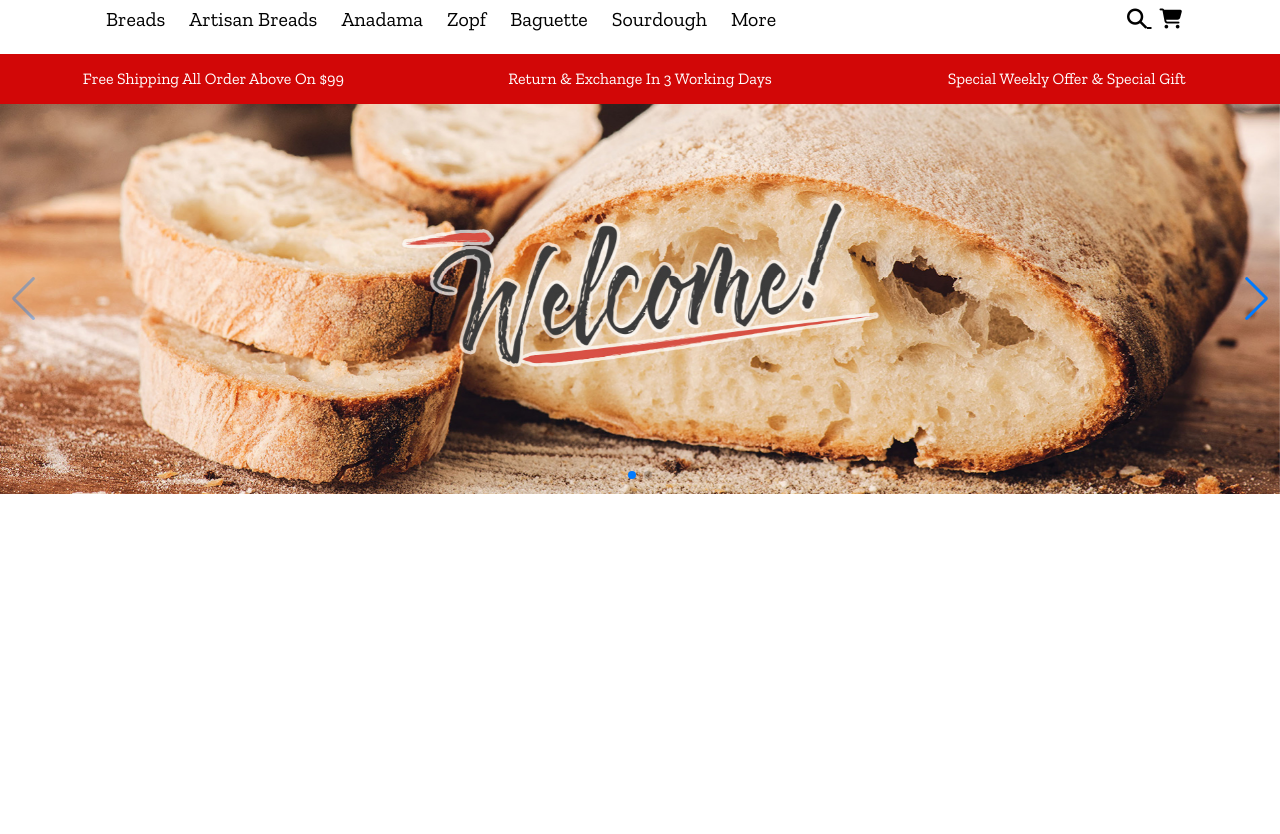
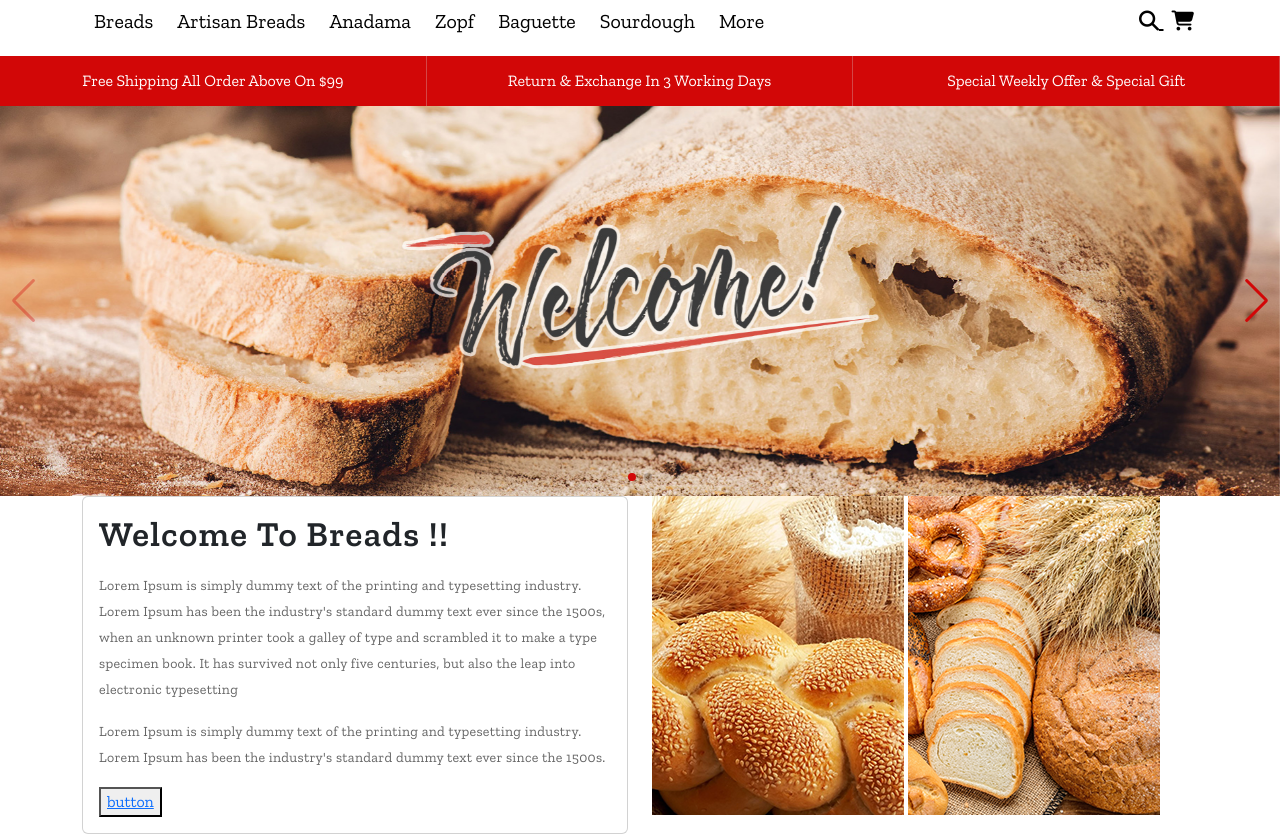
Before and after one commit to wdaweb/bootstrap-tingguoguoguo, a plain HTML site: page index.html in a window 1280 px wide. Shown: the part 134-968 px from the top of the page. Before the commit the page ends 800 px from the top, so only its background shows below. Drawn offline with nearby package versions, Linux system fonts and the light colour scheme; a web font is replaced by a local one.

Commit message:
修復輪播導覽、section01

```diff
--- a/index.html
+++ b/index.html
@@ -21,34 +21,6 @@
     * {
       font-family: 'Zilla Slab', serif;
     }
-
-    html,
-    body {
-      position: relative;
-    }
-
-    .swiper {
-      width: 100%;
-      /* height: 100%; 移除或更改這行 */
-    }
-
-    .swiper-slide {
-      text-align: center;
-      font-size: 18px;
-      background: #fff;
-      display: flex;
-      justify-content: center;
-      align-items: center;
-      height: 100%;
-      /* 保留這行，確保 swiper-slide 的高度與父元素相等 */
-    }
-
-    .swiper-slide img {
-      display: block;
-      width: 100%;
-      height: 100%;
-      object-fit: cover;
-    }
   </style>
 </head>
 
@@ -57,13 +29,20 @@
   <div id="HeaderLogo"><a href="#"><img src="./images/logo.jpg"></a></div>
 
   <!-- 白色導覽列--------------------------------------------------------------->
-  <div id="MyNav" class="container-lg">
-    <nav class="navbar navbar-expand-lg navbar-light bg-whrite ">
+  <nav id="MyNav" class="navbar navbar-expand-lg navbar-light bg-whrite container sticky-top">
     <div class="container-fluid">
       <button class="navbar-toggler" type="button" data-bs-toggle="collapse" data-bs-target="#navbarNav"
         aria-controls="navbarNav" aria-expanded="false" aria-label="Toggle navigation">
         <span class="navbar-toggler-icon"></span>
       </button>
+      <div class="navicon">
+        <a href="#">
+          <i class="fa-solid fa-magnifying-glass"></i>
+        </a>
+        <a href="#">
+          <i class="fa-solid fa-cart-shopping"></i>
+        </a>
+      </div>
       <div class="collapse navbar-collapse " id="navbarNav">
         <ul class="navbar-nav">
           <li class="nav-item">
@@ -89,17 +68,8 @@
           </li>
         </ul>
       </div>
-        <div>
-          <a href="#">
-            <i class="fa-solid fa-magnifying-glass"></i>
-          </a>
-          <a href="#">
-            <i class="fa-solid fa-cart-shopping"></i>
-          </a>
-        </div>
     </div>
   </nav>
-  </div>
 
   <!-- 紅色導覽列 ------------------------->
   <div id="MyNav2" class="container-fluid">
@@ -122,19 +92,40 @@
     <div class="swiper-button-prev"></div>
   </div>
 
+  <!-- section01-------------------------->
+  <section id="section01">
+    <div class="container">
+      <div class="row">
+        <div class="col-lg-6">
+          <div class="card">
+            <div class="card-body">
+              <h5 class="card-title">Welcome To Breads !!</h5>
+              <p class="card-text">Lorem Ipsum is simply dummy text of the printing and typesetting industry. Lorem
+                Ipsum has been the industry's standard dummy text ever since the 1500s, when an unknown printer took a
+                galley of type and scrambled it to make a type specimen book. It has survived not only five centuries,
+                but also the leap into electronic typesetting</p>
+              <p class="card-text">Lorem Ipsum is simply dummy text of the printing and typesetting industry. Lorem
+                Ipsum has been the industry's standard dummy text ever since the 1500s.</p>
+              <button><a href="#">button</a></button>
+            </div>
+          </div>
+        </div>
+        <div class="col-lg-6">
+          <img src="./images/cms_banner_1.png">
+          <img src="./images/cms_banner_2.png">
+        </div>
+      </div>
+    </div>
+  </section>
 
+
+  <script src='https://cdnjs.cloudflare.com/ajax/libs/jquery/3.7.1/jquery.js'
+    integrity='sha512-+k1pnlgt4F1H8L7t3z95o3/KO+o78INEcXTbnoJQ/F2VqDVhWoaiVml/OEHv9HsVgxUaVW+IbiZPUJQfF/YxZw=='
+    crossorigin='anonymous'></script>
   <script src='https://cdnjs.cloudflare.com/ajax/libs/bootstrap/5.3.2/js/bootstrap.bundle.min.js'></script>
   <script src="https://cdn.jsdelivr.net/npm/swiper@11/swiper-bundle.min.js"></script>
+  <script src="./js/all.js"></script>
   <script>
-    var swiper = new Swiper(".mySwiper", {
-      pagination: {
-        el: ".swiper-pagination",
-      },
-      navigation: {
-        nextEl: ".swiper-button-next",
-        prevEl: ".swiper-button-prev",
-      },
-    });
   </script>
 </body>
 
--- /dev/null
+++ b/js/all.js
@@ -0,0 +1,19 @@
+/* 輪播圖 */
+//初始化輪播圖
+var swiper = new Swiper(".mySwiper", {
+  pagination: {
+    el: ".swiper-pagination",
+  },
+  navigation: {
+    nextEl: ".swiper-button-next",
+    prevEl: ".swiper-button-prev",
+  },
+});
+
+$(".swiper-pagination").on("click", ".swiper-pagination-bullet", function () {
+  // 獲取點擊的索引
+  var index = $(this).index();
+
+  // 跳轉到對應的輪播圖
+  swiper.slideTo(index);
+});
--- a/scss/_HeaderLogo.scss
+++ b/scss/_HeaderLogo.scss
@@ -1,16 +1,15 @@
 #HeaderLogo {
-  width: 100%;
-  display: flex;
-  flex-direction: column;
-  text-align: center;
+  img {
+    position: absolute;
+    top: 50px;
+    left: 50%;
+    transform: translateX(-50%);
+
+  }
 
   @include md {
-    text-align: center;
-
     img {
-      position: absolute;
-      left: 50%;
-      transform: translateX(-50%);
+      top: 0;
     }
   }
 
--- a/scss/_MyNav.scss
+++ b/scss/_MyNav.scss
@@ -1,4 +1,15 @@
 #MyNav {
+  margin-top: 120px;
+
+  .navbar-toggler {
+    //無效
+    color: #2b2c2f !important;
+    border: none !important;
+  }
+
+  button:focus {
+    box-shadow: none;
+  }
 
   .nav-link {
     color: black;
@@ -7,6 +18,7 @@
       color: $p-color;
     }
   }
+
 
 
   a {
@@ -19,26 +31,21 @@
     }
   }
 
-  img {
-    display: none;
-  }
-
-  @include md {
-
-    height: 120px;
-
-    img {
-      display: block;
+  @include lg {
+    .container-fluid {
+      flex-direction: row-reverse;
     }
-
   }
 }
 
 #MyNav2 {
   background: $p-color;
-  height: 50px;
   text-align: center;
-  line-height: 50px;
+  display: none;
+
+  .col {
+    border-right: 1px solid #d44646;
+  }
 
   a {
     color: $s-color;
@@ -46,6 +53,14 @@
   }
 
   @include md {
-    display: none;
+    display: block;
+    height: 90px;
+    line-height: 90px;
+  }
+
+  @include lg {
+    display: block;
+    height: 50px;
+    line-height: 50px;
   }
 }
--- /dev/null
+++ b/scss/_section01.scss
@@ -0,0 +1,16 @@
+#section01 {
+  .card-title {
+    font-size: 35px;
+    padding-bottom: 10px;
+    font-weight: 600;
+    letter-spacing: 1.3px;
+  }
+
+  .card-text {
+    color: #656565;
+    font-size: 14px;
+    font-weight: 300;
+    letter-spacing: 0.3px;
+    line-height: 26px;
+  }
+}
--- a/scss/_variables.scss
+++ b/scss/_variables.scss
@@ -4,11 +4,11 @@
 // $space: 1rem;
 
 // Breakpoint
-$breakpoint-sm: 575px;
-$breakpoint-md: 767px;
-$breakpoint-lg: 991px;
-$breakpoint-xl: 1199px;
-$breakpoint-xxl: 1399px;
+$breakpoint-sm: 576px;
+$breakpoint-md: 768px;
+$breakpoint-lg: 992px;
+$breakpoint-xl: 1200px;
+$breakpoint-xxl: 1400px;
 
 //color
 $p-color: #d20707;
--- /dev/null
+++ b/scss/plugin/_swiper.scss
@@ -0,0 +1,52 @@
+// html,
+// body {
+//   position: relative;
+//   height: 100%;
+// }
+
+// body {
+//   background: #eee;
+//   font-family: Helvetica Neue, Helvetica, Arial, sans-serif;
+//   font-size: 14px;
+//   color: #000;
+//   margin: 0;
+//   padding: 0;
+// }
+
+
+.swiper {
+  width: 100%;
+  height: 100%;
+
+  .swiper-pagination-bullet-active {
+    background: $p-color;
+  }
+
+  .swiper-pagination-bullet {
+    cursor: pointer;
+  }
+
+  .swiper-button-prev {
+    color: $p-color;
+  }
+
+  .swiper-button-next {
+    color: $p-color;
+  }
+}
+
+.swiper-slide {
+  text-align: center;
+  font-size: 18px;
+  background: #fff;
+  display: flex;
+  justify-content: center;
+  align-items: center;
+}
+
+.swiper-slide img {
+  display: block;
+  width: 100%;
+  height: 100%;
+  object-fit: cover;
+}
--- a/scss/styles.scss
+++ b/scss/styles.scss
@@ -7,3 +7,7 @@
 //區塊結構
 @import 'HeaderLogo';
 @import 'MyNav';
+@import 'section01';
+
+//套件
+@import 'plugin/swiper';
```
Also changed, not shown: scss/mixins/_rwd.scss (+5 -5 lines), css/styles.css, dist/styles.min.css. Lines whose indentation alone changed are shown as unchanged.
